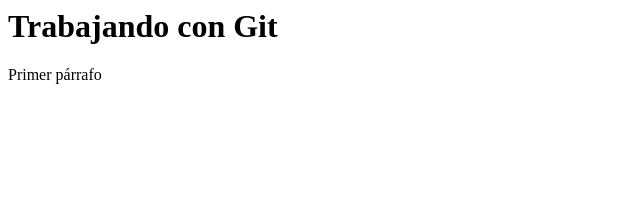
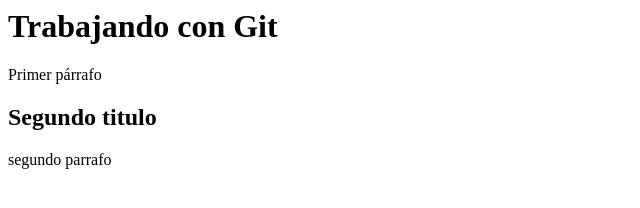
Before and after one commit to Macarealeportelli/Clase-5, a plain HTML site: page index.html in a window 1280 px wide. Shown: the whole page, without its empty margins (0-640 px from the left). Drawn offline with Linux system fonts and the light colour scheme.

Commit message:
Agregue un segundo párrafo

```diff
--- a/index.html
+++ b/index.html
@@ -7,6 +7,9 @@
 <body>
     <h1> Trabajando con Git</h1>
     <p> Primer párrafo</p>
+
+    <h2> Segundo titulo</h2>
+    <p>segundo parrafo </p>
 </body>
 
 </html>
```
